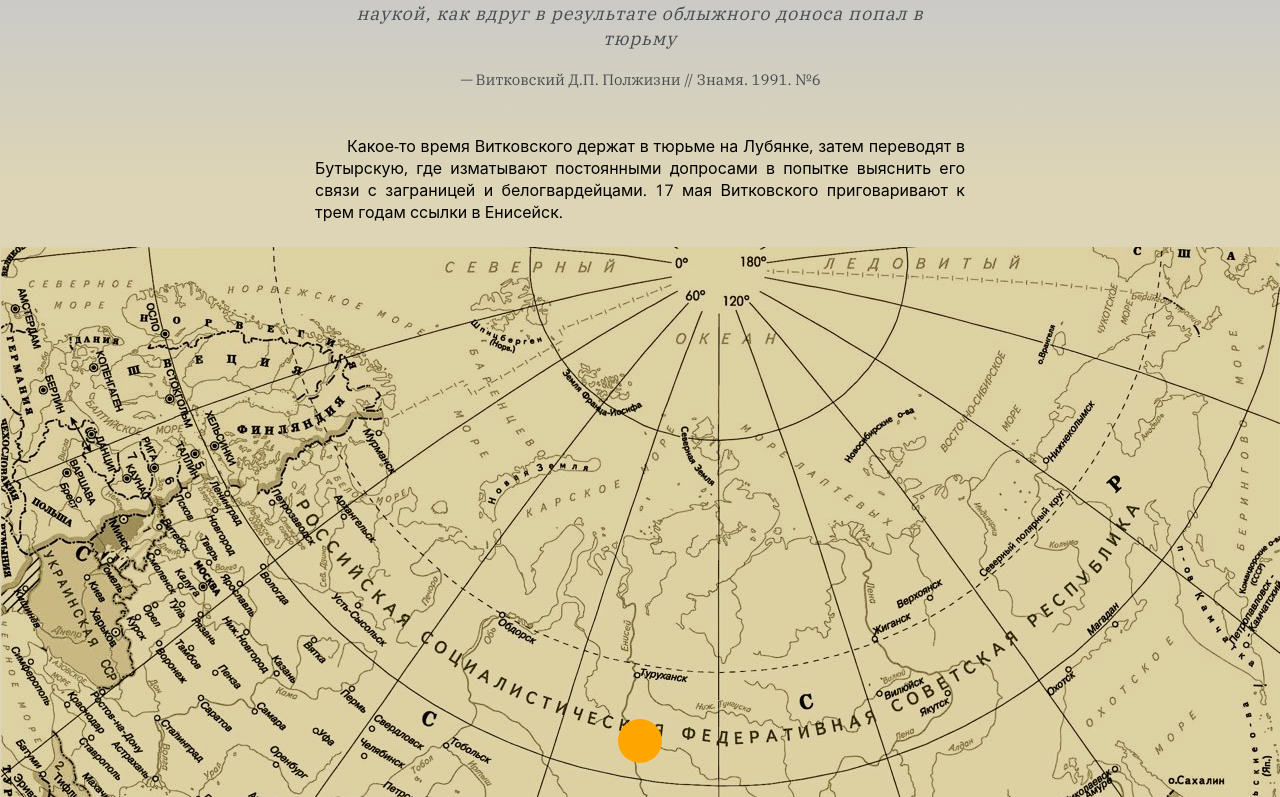
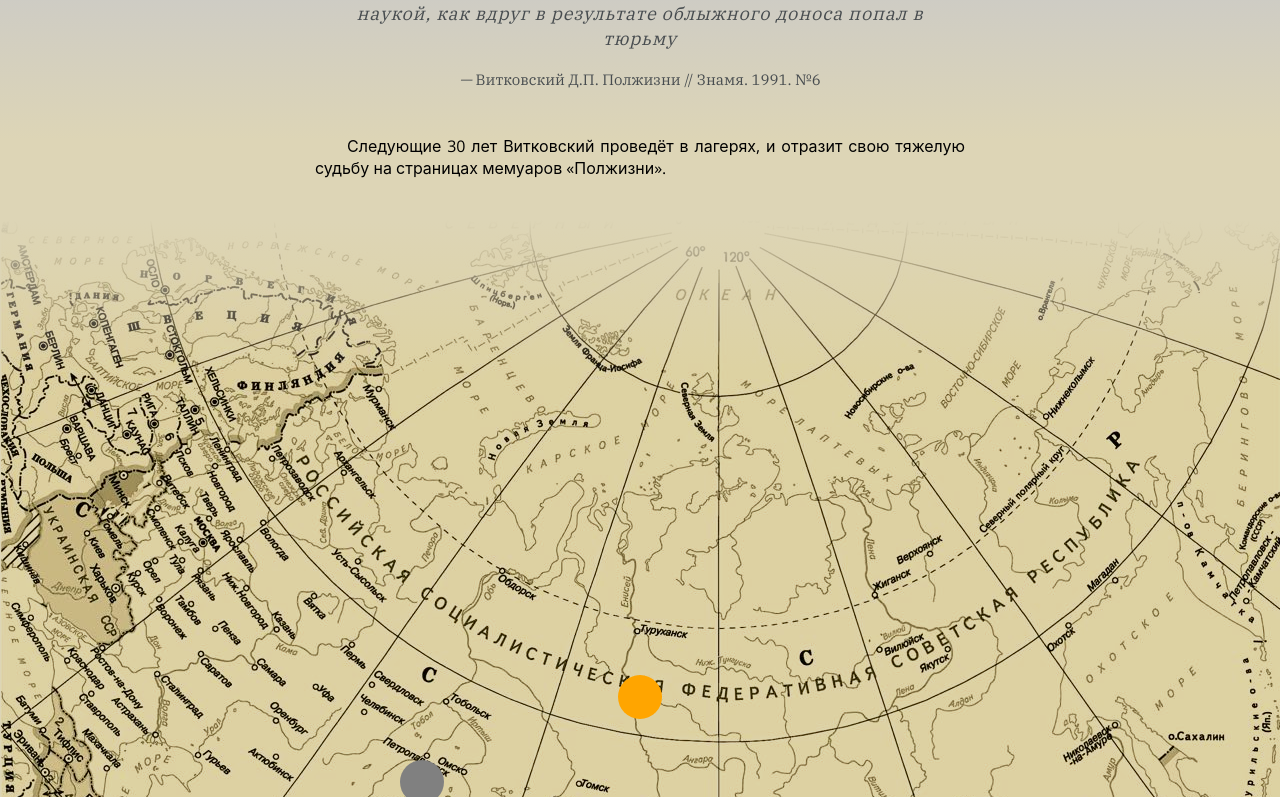
Before and after one commit to vpukhanov/vitkovsky-longread, a Next.js app: page / in a window 1280 px wide. Shown: the part 1083-1880 px from the top of the page. Built offline with nearby package versions, Linux system fonts and the light colour scheme.

Commit message:
change text, add map gradient

```diff
--- a/pages/index.tsx
+++ b/pages/index.tsx
@@ -79,10 +79,8 @@ const Home: NextPage = () => {
             </footer>
           </blockquote>
           <p>
-            Какое-то время Витковского держат в тюрьме на Лубянке, затем
-            переводят в Бутырскую, где изматывают постоянными допросами в
-            попытке выяснить его связи с заграницей и белогвардейцами. 17 мая
-            Витковского приговаривают к трем годам ссылки в Енисейск.
+            Следующие 30 лет Витковский проведёт в лагерях, и отразит свою
+            тяжелую судьбу на страницах мемуаров «Полжизни».
           </p>
         </main>
       </div>
--- a/styles/Map.module.css
+++ b/styles/Map.module.css
@@ -14,4 +14,11 @@
   left: 0;
   right: 0;
   bottom: 0;
+
+  background: linear-gradient(
+    0deg,
+    var(--bg-transparent) 0%,
+    var(--bg-transparent) 80%,
+    var(--bg-old) 98%
+  );
 }
```
